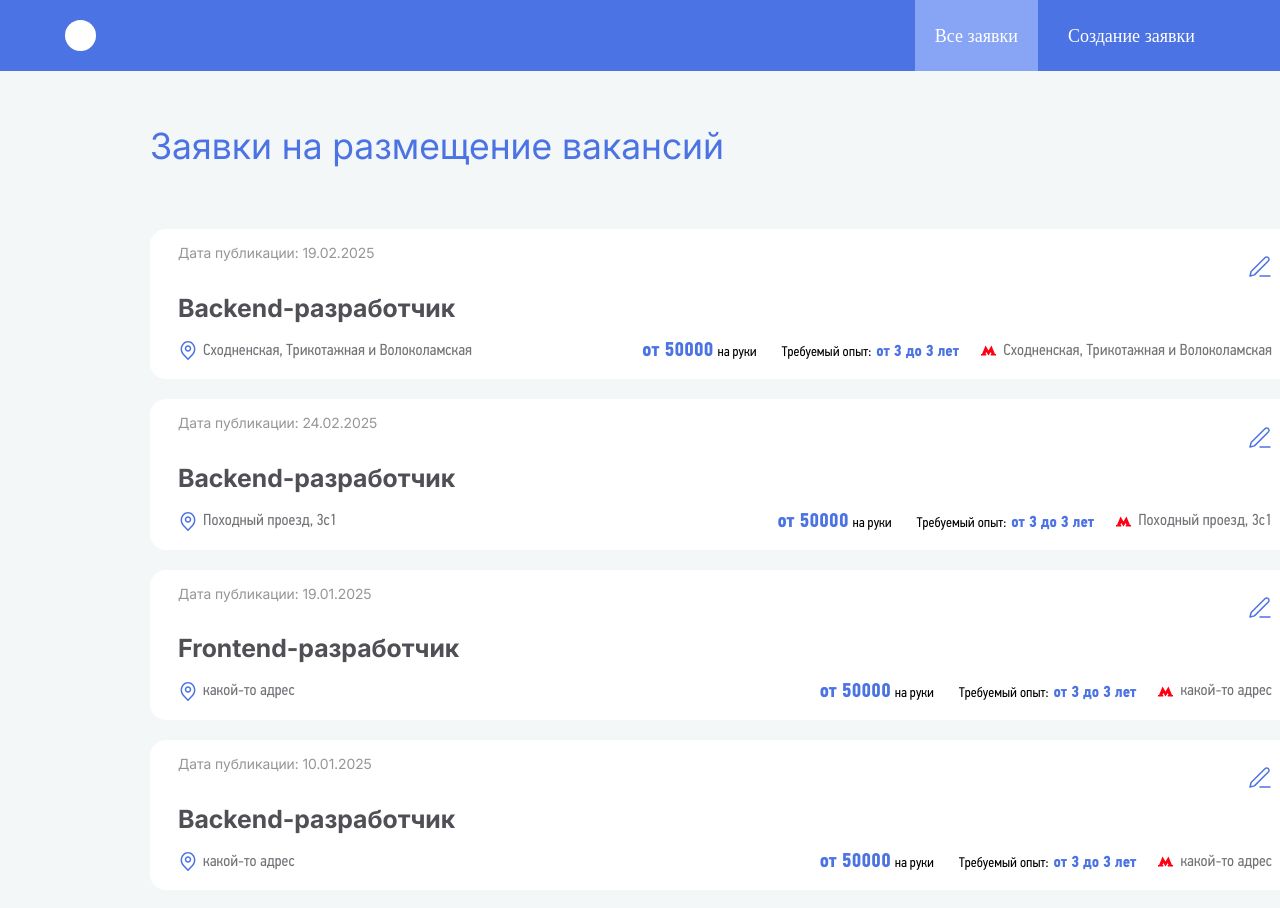
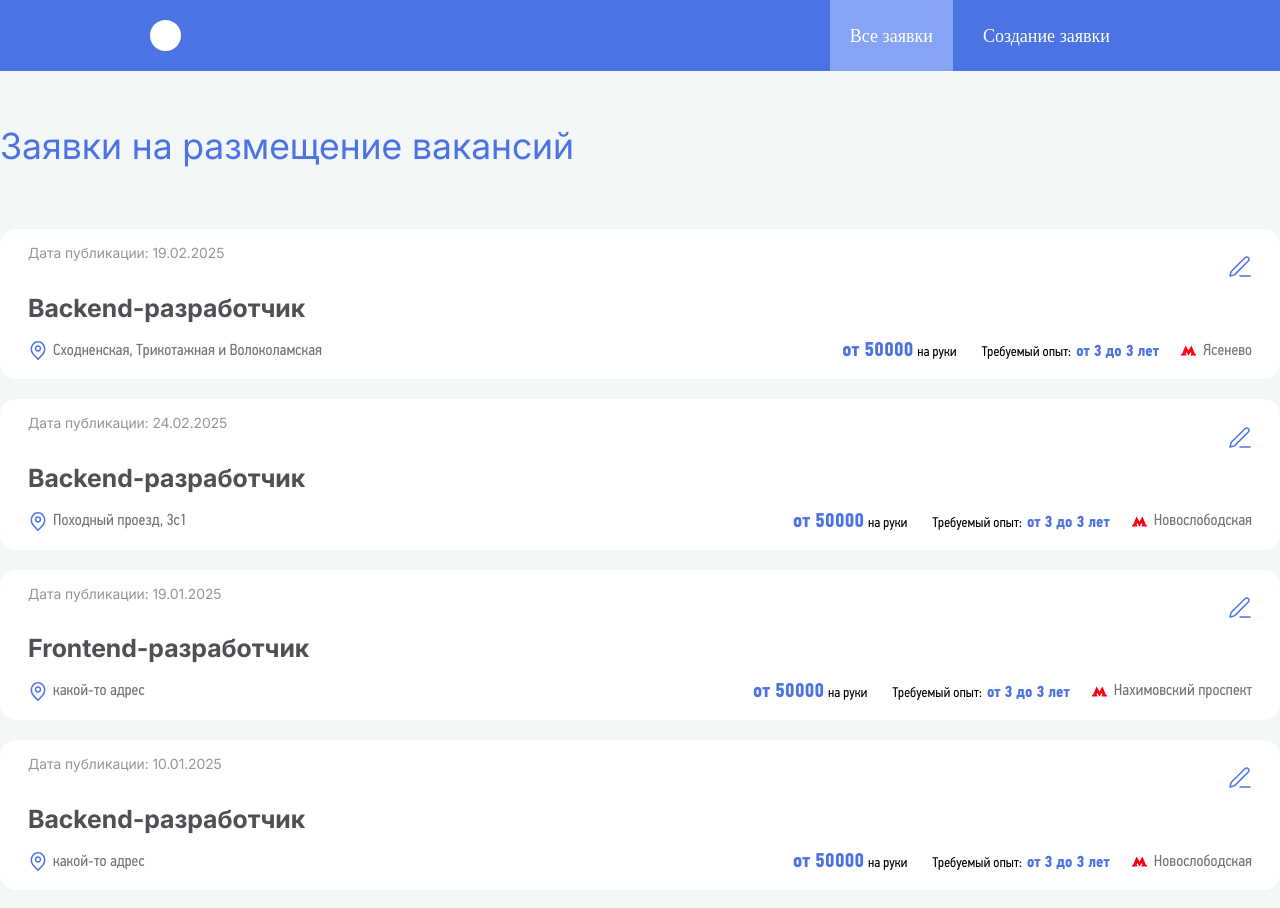
Before and after one commit to r1zyh/my-app, a React (Vite) app: page / in a window 1280 px wide. Built offline with nearby package versions, Linux system fonts and the light colour scheme.

Commit message:
Поправит отображение метро. Поправит поломку разметки. Поправит mock data. Поправит ширину поля Адрес. Исправит hover на кнопках.

```diff
--- a/src/mock/data.json
+++ b/src/mock/data.json
@@ -15,7 +15,7 @@
     "education": "higher",
     "region": "какой-то регион",
     "address": "Сходненская, Трикотажная и Волоколамская",
-    "metro": "Новослободская",
+    "metro": "Ясенево",
     "experience": "3 года",
     "experienceRequirements": {
       "from": "1",
@@ -74,13 +74,12 @@
     "education": "higher",
     "region": "какой-то регион",
     "address": "какой-то адрес",
-    "metro": "Новослободская",
+    "metro": "Нахимовский проспект",
     "experience": "3 года",
     "experienceRequirements": {
       "from": "1",
       "to": "3"
     },
-    "location": "Сходненская, Трикотажная и Волоколамская",
     "schedule": "replaceable 5/2",
     "employmentType": "part-work",
     "duties": "АБВ",
@@ -110,7 +109,6 @@
       "from": "1",
       "to": "3"
     },
-    "location": "Сходненская, Трикотажная и Волоколамская",
     "schedule": "replaceable 2/2",
     "employmentType": "full-work",
     "duties": "АБВ",
--- a/src/pages/main/components/vacancy-section/vacancy-list-item/vacancy-info/vacancy-info.tsx
+++ b/src/pages/main/components/vacancy-section/vacancy-list-item/vacancy-info/vacancy-info.tsx
@@ -10,19 +10,26 @@ type TVacancyInfo = {
   //   from: string;
   //   to: string;
   // };
-  address: string;
+  metro?: string;
 };
 
 export function VacancyInfo({
   salary,
   experienceRequirements,
-  address,
+  metro,
 }: TVacancyInfo) {
   return (
     <div className="vacancy__info">
       <div className="vacancy__details">
         <span className="vacancy__salary">
-          <strong>от {salary?.from}</strong>{" "}
+          <strong>
+            {" "}
+            {salary?.from
+              ? `от ${salary.from}`
+              : salary?.to
+              ? `до ${salary.to}`
+              : ""}
+          </strong>{" "}
           <span className="vacancy__text">на руки</span>
         </span>
         <span className="vacancy__experience">
@@ -35,7 +42,7 @@ export function VacancyInfo({
 
         <div className="vacancy__metro">
           <img src={MetroIcon} alt="метро" className="vacancy__metro-icon" />
-          <span className="vacancy__metro--text">{address}</span>
+          <span className="vacancy__metro--text">{metro}</span>
         </div>
       </div>
     </div>
--- a/src/pages/main/components/vacancy-section/vacancy-list-item/vacancy-list-item.tsx
+++ b/src/pages/main/components/vacancy-section/vacancy-list-item/vacancy-list-item.tsx
@@ -2,19 +2,30 @@ import { formatDate } from "../../../../../const";
 import { TOffer } from "../../../../../state/type";
 import { VacancyHeader } from "./vacancy-header";
 import { VacancyInfo } from "./vacancy-info/vacancy-info";
-import MapPinIcon from '/src/assets/icons/MapPin.svg'
+import MapPinIcon from "/src/assets/icons/MapPin.svg";
 
 type TVacancyListItem = {
   offer: TOffer;
 };
 
 export function VacancyListItem({ offer }: TVacancyListItem) {
-  const { vacancyName, openDate, address, experience, salaryFromTo, id } = offer;
-  if (!id) throw new Error('Нет id !!')
+  const {
+    vacancyName,
+    openDate,
+    address,
+    metro,
+    experience,
+    salaryFromTo,
+    id,
+  } = offer;
+  if (!id) throw new Error("Нет id !!");
   return (
     <li className="vacancy__list--item">
       <article className="vacancy__inner">
-        <VacancyHeader data={`Дата публикации: ${formatDate(openDate)}`} offerId={id} />
+        <VacancyHeader
+          data={`Дата публикации: ${formatDate(openDate)}`}
+          offerId={id}
+        />
         <h2 className="vacancy__inner--title">{vacancyName}</h2>
 
         <div className="vacancy__location">
@@ -28,7 +39,7 @@ export function VacancyListItem({ offer }: TVacancyListItem) {
           <VacancyInfo
             salary={salaryFromTo}
             experienceRequirements={experience}
-            address={address}
+            metro={metro}
           />
         </div>
       </article>
--- a/src/styles/index.css
+++ b/src/styles/index.css
@@ -80,11 +80,12 @@
 body {
     background-color: #F3F7F8;
     font-size: 16px;
-    width: 1600px;
 }
 
 .container {
-    padding: 0 150px;
+    width: 100%;
+    max-width: 1300px;
+    margin: 0 auto;
 }
 
 /*header styles*/
@@ -96,7 +97,9 @@ body {
 }
 
 .header__container {
-    width: 1600px;
+    width: 100%;
+    max-width: 1600px;
+    margin: 0 auto;
 }
 
 .navigation {
@@ -105,6 +108,10 @@ body {
     align-items: center;
     justify-content: space-between;
     position: relative;
+    width: 100%;
+    max-width: 1600px;
+    margin: 0 auto;
+    padding: 0 150px;
 }
 
 .navigation__list {
@@ -165,7 +172,9 @@ body {
 
 /* ширина списка вакансий */
 .vacancy {
-    width: 1300px;
+    width: 100%;
+    max-width: 1300px;
+    margin: 0 auto;
 }
 
 .vacancy__list {
@@ -510,6 +519,9 @@ input[type="date"]:not(.placeholder):valid {
 .input__item.conditions.address {
     width: 420px;
 }
+.input__field.conditions#address {
+    width: 420px;
+}
 
 /* ошибка */
 
@@ -518,6 +530,7 @@ input[type="date"]:not(.placeholder):valid {
 }
 
 .error__message {
+    font-family: "Inter";
     color: red;
     font-size: 0.875em;
     margin-top: 4px;
@@ -560,8 +573,9 @@ input[type="date"]:not(.placeholder):valid {
 }
 
 .form__submit:hover {
-    color: #4C73E3;
-    background-color: white;
+    color: white;
+    background-color: #88A7FF;
+    border-color: #88A7FF;
 }
 
 
@@ -573,48 +587,13 @@ input[type="date"]:not(.placeholder):valid {
     padding: 16px;
     border-radius: 26px;
     width: 250px;
-    font-weight: 600;
+    font-weight: bolder;
     font-size: 15px;
     line-height: 18.15px;
     transition: all ease 0.3s
 }
 
-@media (min-width: 1600px) {
-
-
-    .header {
-        width: 100vw;
-    }
-
-    .vacancy {
-        width: 1600px;
-    }
-
-    .input__container {
-        width: 1600px;
-    }
+.form__reset:hover {
+    color: #88A7FF;
+    border-color: #88A7FF;
 }
-
-@media (max-width: 1440px) {
-
-
-    .header {
-        width: 100vw;
-    }
-
-    .header__container {
-        width: 1150px;
-    }
-
-    .vacancy {
-        width: 1150px;
-    }
-
-    .input__container {
-        width: 1150px;
-    }
-
-    body {
-        width: 100vw;
-    }
-}
```
